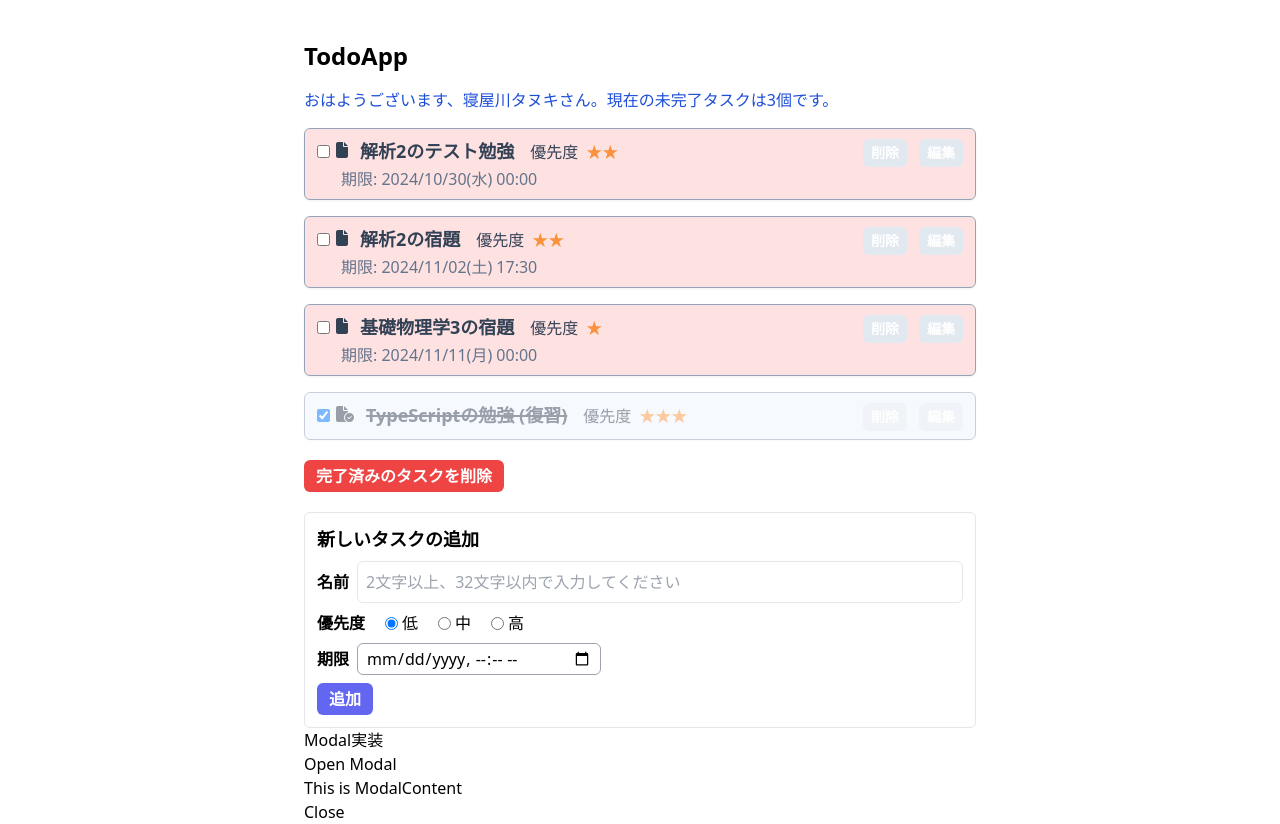
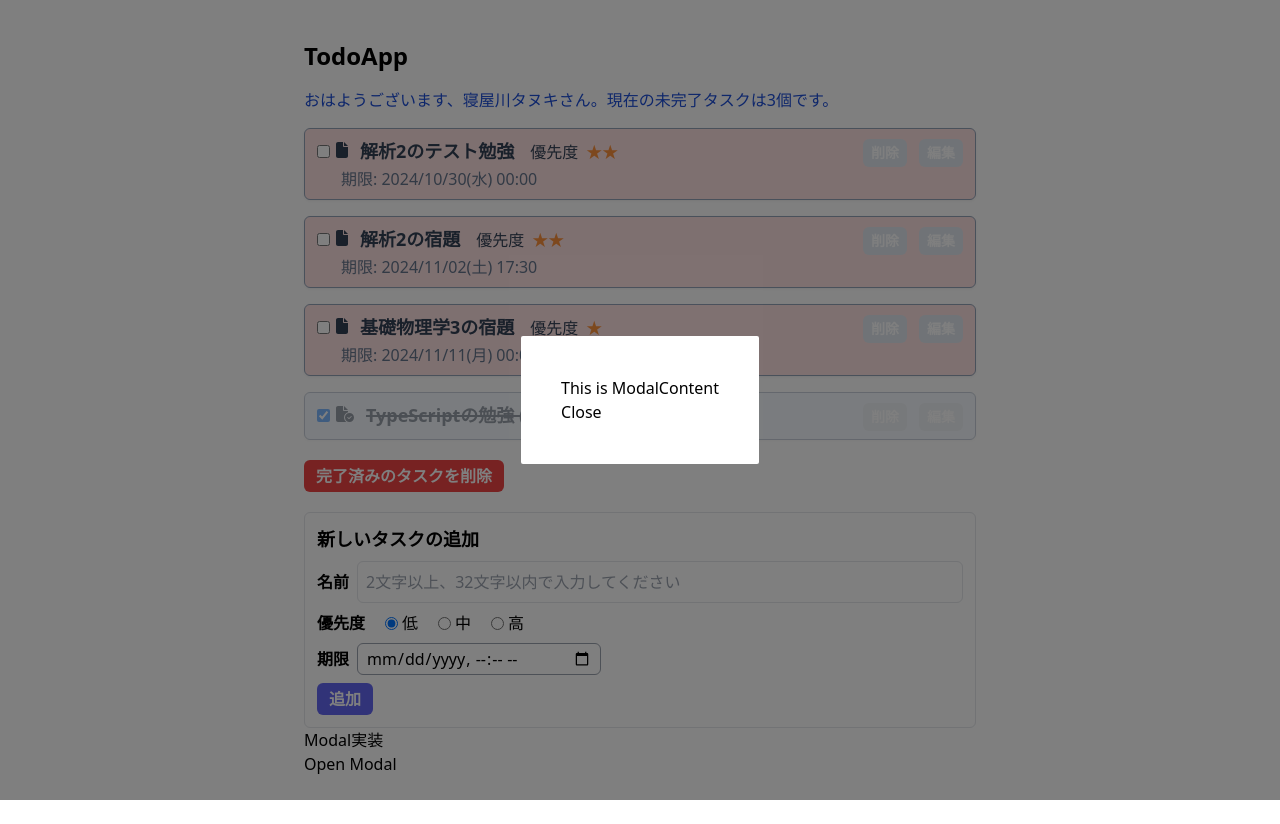
Before and after one commit to ai10pro/react-todo-app, a React (Vite) app: page / in a window 1280 px wide. Both pictures are taken after a click on the button "Open Modal". After the commit the page ends 800 px from the top, so only its background shows below. Built offline with nearby package versions, Linux system fonts and the light colour scheme.

Commit message:
build(deps): update 2 files and delete 1 file

```diff
--- a/src/App.tsx
+++ b/src/App.tsx
@@ -9,7 +9,7 @@ import { twMerge } from "tailwind-merge";
 import { FontAwesomeIcon } from "@fortawesome/react-fontawesome";
 import { faTriangleExclamation } from "@fortawesome/free-solid-svg-icons";
 
-import InputModal from "./inputTodoModal";
+import InputModal from "./components/inputTodoModal";
 
 const App = () => {
   const [todos, setTodos] = useState<Todo[]>([]);
@@ -233,7 +233,7 @@ const App = () => {
       {/* 以下モーダル関連 */}
       <h2>Modal実装</h2>
       <button onClick={ShowModal}>Open Modal</button>
-      <InputModal showFlag={showModal} />
+      <InputModal showFlag={showModal} setShowModal={setShowModal} />
     </div>
   );
 };
--- /dev/null
+++ b/src/components/inputTodoModal.tsx
@@ -0,0 +1,39 @@
+import React from "react";
+
+// InputTodoModalコンポーネントのPropsの型定義
+type Props = {
+  showFlag: boolean;
+  setShowModal: (flag: boolean) => void;
+};
+
+const InputTodoModal = (props: Props) => {
+  const closeModal = () => {
+    props.setShowModal(false);
+  };
+
+  const handleOverlayClick = (e: React.MouseEvent<HTMLDivElement>) => {
+    if (e.target === e.currentTarget) {
+      closeModal();
+    }
+  };
+
+  return (
+    <>
+      {props.showFlag ? ( // showFlagがtrueだったらModalを表示する
+        <div
+          className="fixed left-0 top-0 flex size-full items-center justify-center bg-black/50"
+          onClick={handleOverlayClick}
+        >
+          <div className="rounded-sm bg-white p-10">
+            <p>This is ModalContent</p>
+            <button onClick={closeModal}>Close</button>
+          </div>
+        </div>
+      ) : (
+        <></> // showFlagがfalseの場合はModalは表示しない
+      )}
+    </>
+  );
+};
+
+export default InputTodoModal;
--- a/src/inputTodoModal.tsx
+++ /dev/null
@@ -1,25 +0,0 @@
-import React from "react";
-
-// InputTodoModalコンポーネントのPropsの型定義
-type Props = {
-  showFlag: boolean;
-};
-
-const InputTodoModal = (props: Props) => {
-  return (
-    <>
-      {props.showFlag ? ( // showFlagがtrueだったらModalを表示する
-        <div id="overlay">
-          <div id="modalContent">
-            <p>This is ModalContent</p>
-            <button>Close</button>
-          </div>
-        </div>
-      ) : (
-        <></> // showFlagがfalseの場合はModalは表示しない
-      )}
-    </>
-  );
-};
-
-export default InputTodoModal;
```
